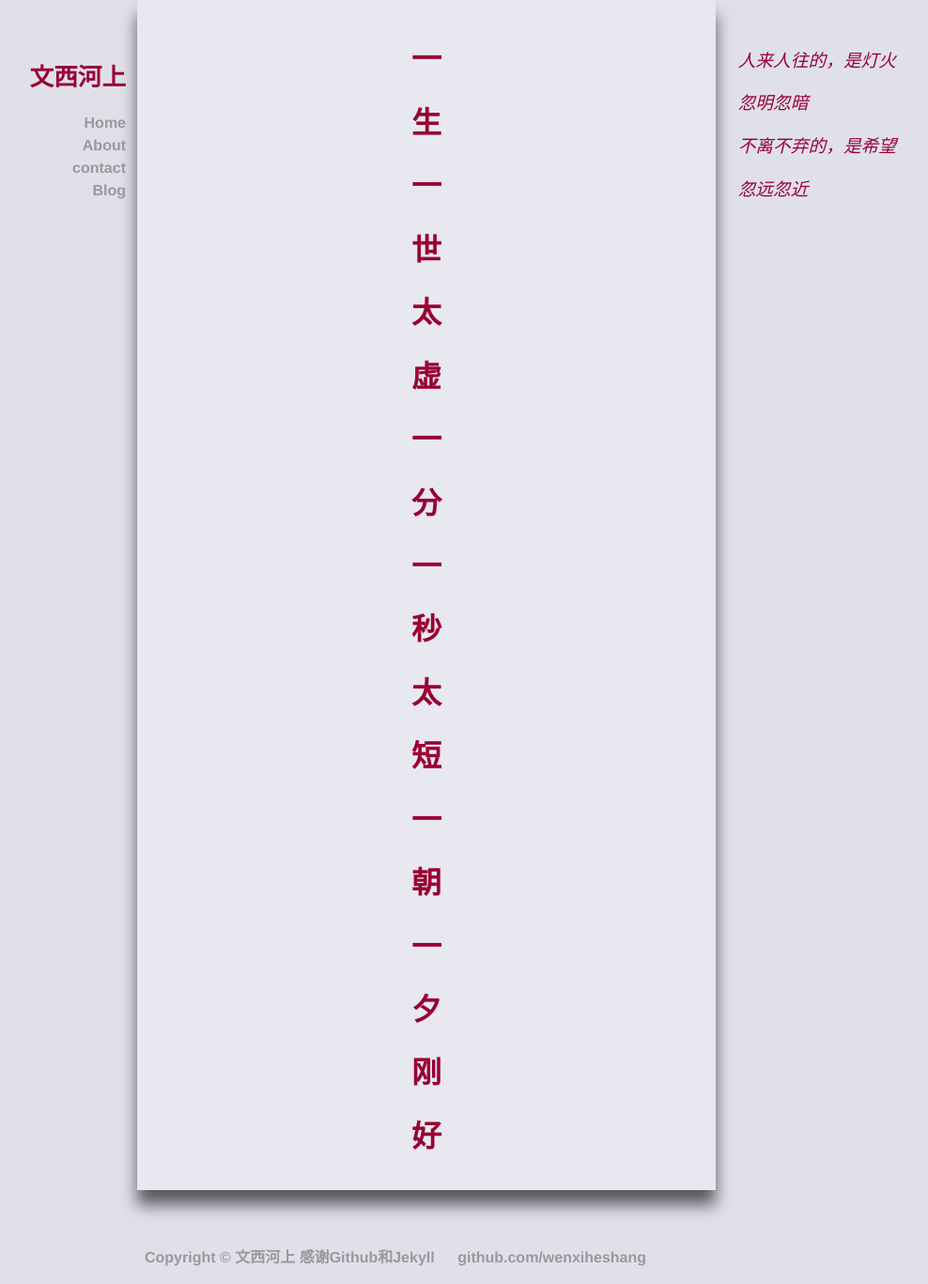
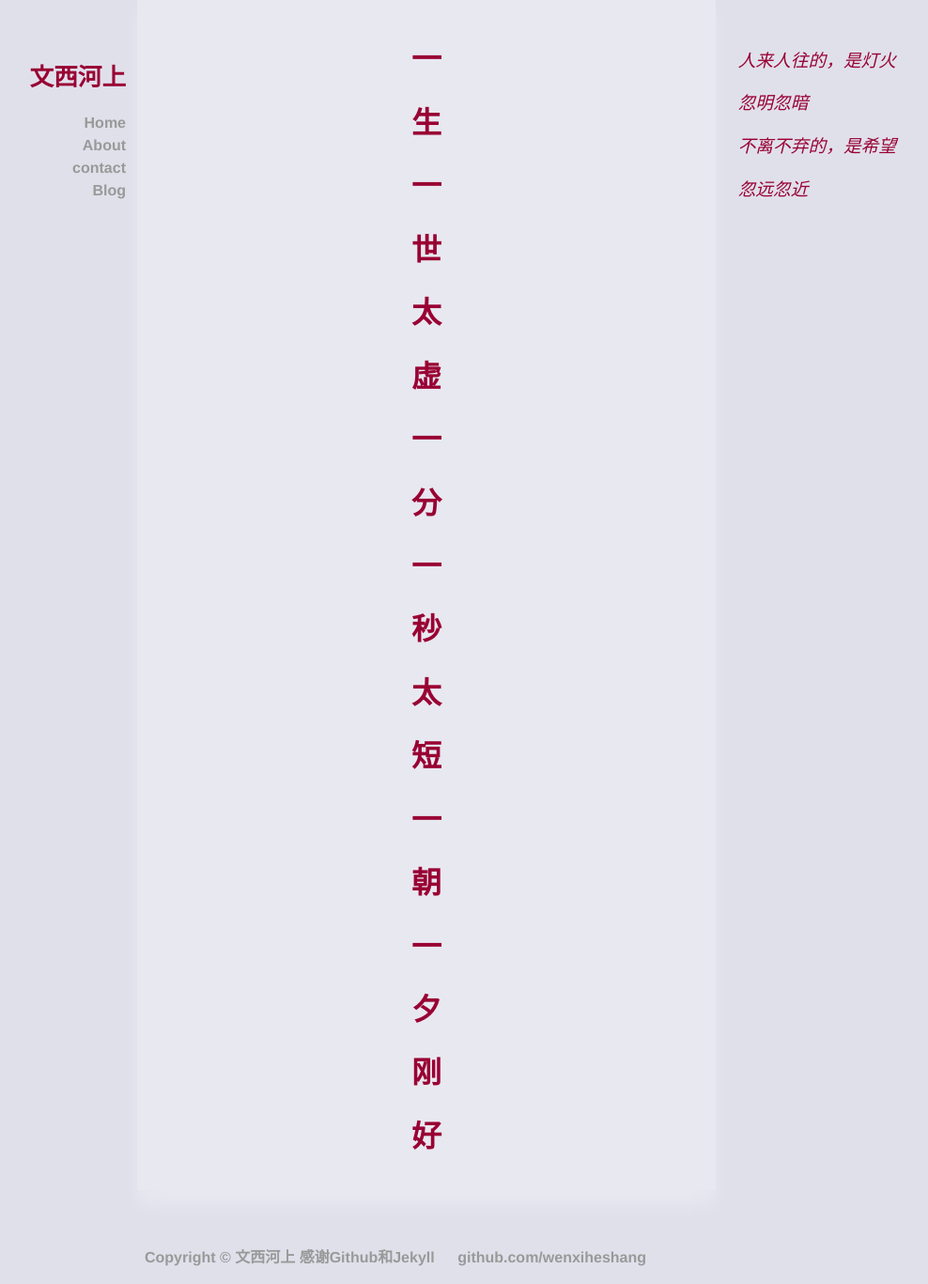
Before and after one commit to xxleyi/xxleyi.github.io, a Jekyll site: the page built from index.html, in a window 1280 px wide and 1367 px high. Shown: the whole window at 94% size, without its empty margins (186-1174 px from the left). Built offline with Jekyll 4.4.1, drawn with Linux system fonts in a browser that asks for light colours.

Commit message:
change the shadow color of the main.

```diff
--- a/css/main.css
+++ b/css/main.css
@@ -16,7 +16,7 @@ main{
   max-width: 600px;
   margin: auto;
   background-color: rgba(255,255,255,.25);
-  box-shadow: 0 1rem 1rem rgba(0,0,0,.6);
+  box-shadow: 0 1rem 1rem rgba(255,255,255,.25);
   margin-bottom: 60px;
   padding: 1rem 0.5rem;
 }
```
